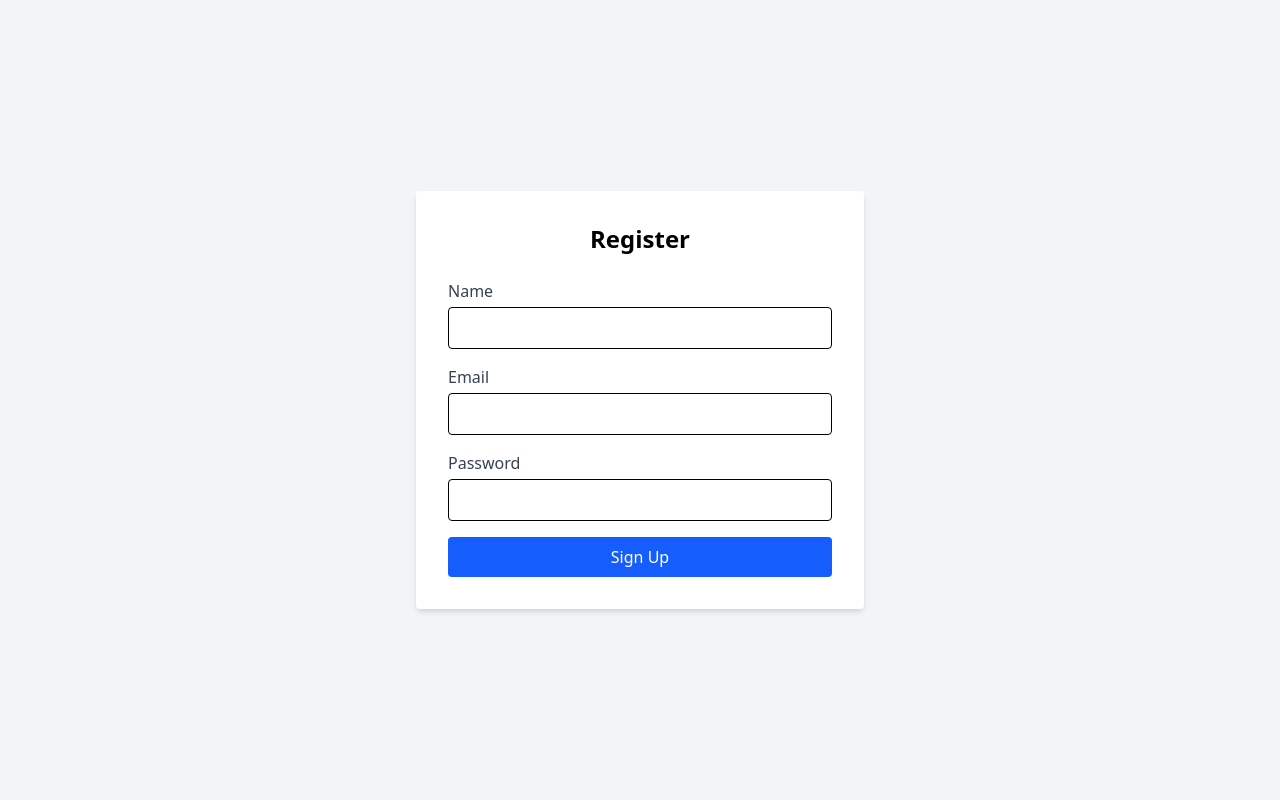
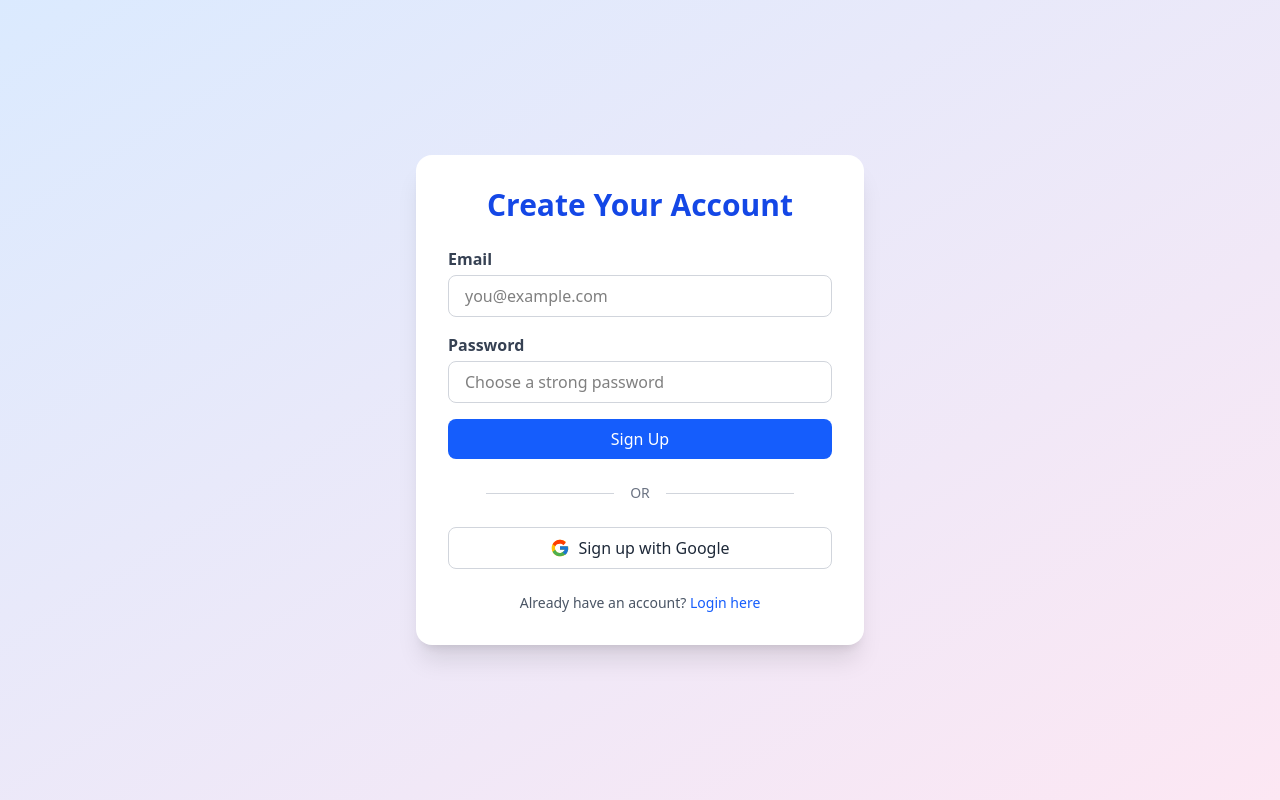
Before and after one commit to Husein8/bosnian-learning-app, a Vue app: page /register in a window 1280 px wide. Built offline with nearby package versions, Linux system fonts and the light colour scheme.

Commit message:
added loging function, rigerstration linked to supabase

```diff
--- a/package.json
+++ b/package.json
@@ -9,6 +9,8 @@
     "preview": "vite preview"
   },
   "dependencies": {
+    "@heroicons/vue": "^2.2.0",
+    "@supabase/supabase-js": "^2.49.10",
     "@tailwindcss/vite": "^4.1.6",
     "bosnian-learning-app": "file:",
     "gsap": "^3.13.0",
--- /dev/null
+++ b/src/supabase/supabase.ts
@@ -0,0 +1,8 @@
+import { createClient } from "@supabase/supabase-js";
+
+// 👇 paste your real values here from Supabase
+const supabaseUrl = "https://wfexcafkgftquannugkq.supabase.co";
+const supabaseKey =
+  "eyJhbGciOiJIUzI1NiIsInR5cCI6IkpXVCJ9.eyJpc3MiOiJzdXBhYmFzZSIsInJlZiI6IndmZXhjYWZrZ2Z0cXVhbm51Z2txIiwicm9sZSI6ImFub24iLCJpYXQiOjE3NDkwNTcxMzQsImV4cCI6MjA2NDYzMzEzNH0.vk3sJjQCSZpYoKbDgA6mpk88l187ZhhFjSLVTNmryAo";
+
+export const supabase = createClient(supabaseUrl, supabaseKey);
--- a/src/views/landing-pages/LoginPage.vue
+++ b/src/views/landing-pages/LoginPage.vue
@@ -1,48 +1,77 @@
 <template>
-  <section class="min-h-screen flex items-center justify-center bg-gray-50 px-6">
-    <div class="max-w-md w-full bg-white p-8 rounded-lg shadow-md">
-      <h2 class="text-3xl font-bold text-center mb-8 text-blue-600">Sign In</h2>
+  <section class="min-h-screen flex items-center justify-center bg-gradient-to-br from-yellow-100 to-blue-100 px-4">
+    <div class="max-w-md w-full bg-white p-8 rounded-2xl shadow-xl space-y-6">
+      <h2 class="text-3xl font-bold text-center text-blue-600">Welcome Back!</h2>
 
-      <form @submit.prevent="handleSubmit" class="space-y-6">
+      <form @submit.prevent="handleSubmit" class="space-y-4">
         <div>
-          <label for="email" class="block mb-2 font-semibold text-gray-700">Email Address</label>
+          <label for="email" class="block mb-1 font-semibold text-gray-700">Email Address</label>
           <input
             v-model="email"
             id="email"
             type="email"
             required
             placeholder="you@example.com"
-            class="w-full px-4 py-2 border rounded-md focus:outline-none focus:ring-2 focus:ring-blue-500"
+            class="w-full px-4 py-2 border border-gray-300 rounded-lg focus:outline-none focus:ring-2 focus:ring-blue-400"
           />
         </div>
 
         <div>
-          <label for="password" class="block mb-2 font-semibold text-gray-700">Password</label>
+          <label for="password" class="block mb-1 font-semibold text-gray-700">Password</label>
           <input
             v-model="password"
             id="password"
             type="password"
             required
-            placeholder="Enter your password"
-            class="w-full px-4 py-2 border rounded-md focus:outline-none focus:ring-2 focus:ring-blue-500"
+            placeholder="Your password"
+            class="w-full px-4 py-2 border border-gray-300 rounded-lg focus:outline-none focus:ring-2 focus:ring-blue-400"
           />
         </div>
 
         <button
           type="submit"
-          class="w-full bg-blue-600 text-white py-2 rounded-md hover:bg-blue-700 transition"
+          class="w-full bg-blue-600 text-white py-2 rounded-lg hover:bg-blue-700 transition flex items-center justify-center gap-2"
+          :disabled="loading"
         >
-          Sign In
+          <svg
+            v-if="loading"
+            class="w-5 h-5 animate-spin"
+            xmlns="http://www.w3.org/2000/svg"
+            fill="none"
+            viewBox="0 0 24 24"
+          >
+            <circle class="opacity-25" cx="12" cy="12" r="10" stroke="currentColor" stroke-width="4"></circle>
+            <path class="opacity-75" fill="currentColor" d="M4 12a8 8 0 018-8v8z"></path>
+          </svg>
+          <span>{{ loading ? 'Signing In...' : 'Sign In' }}</span>
         </button>
       </form>
 
+      <div class="flex items-center justify-center gap-4">
+        <hr class="w-1/3 border-gray-300" />
+        <span class="text-gray-500 text-sm">OR</span>
+        <hr class="w-1/3 border-gray-300" />
+      </div>
 
-      <p class="mt-6 text-center text-gray-600">
+      <button
+        @click="handleGoogleSignIn"
+        class="w-full bg-white border border-gray-300 py-2 rounded-lg hover:bg-gray-50 transition flex items-center justify-center gap-2"
+        :disabled="googleLoading"
+      >
+        <svg xmlns="http://www.w3.org/2000/svg" class="w-5 h-5" viewBox="0 0 48 48">
+          <path fill="#FFC107" d="M43.6 20.5H42V20H24v8h11.3c-1.6 4.6-6 8-11.3 8-6.6 0-12-5.4-12-12s5.4-12 12-12c3.1 0 5.9 1.2 8 3.1l6-6C35.3 6.5 30 4 24 4 12.9 4 4 12.9 4 24s8.9 20 20 20c11 0 20-9 20-20 0-1.3-.1-2.7-.4-3.5z"/>
+          <path fill="#FF3D00" d="M6.3 14.7l6.6 4.8C14.1 16.1 18.7 14 24 14c3.1 0 5.9 1.2 8 3.1l6-6C35.3 6.5 30 4 24 4 16.3 4 9.4 8.3 6.3 14.7z"/>
+          <path fill="#4CAF50" d="M24 44c6 0 11.5-2.5 15.3-6.6l-7.1-5.8C29.6 34.5 27 36 24 36c-5.3 0-9.8-3.4-11.3-8l-6.7 5.2C9.3 39.6 16 44 24 44z"/>
+          <path fill="#1976D2" d="M43.6 20.5H42V20H24v8h11.3c-0.9 2.5-2.7 4.7-5.1 6.2l7.1 5.8c-1.1 1.1 6.3-4.5 6.3-13.5 0-1.3-.1-2.7-.4-3.5z"/>
+        </svg>
+        <span>{{ googleLoading ? 'Connecting...' : 'Sign in with Google' }}</span>
+      </button>
+
+      <p v-if="errorMessage" class="text-center text-red-500 text-sm mt-2">{{ errorMessage }}</p>
+
+      <p class="mt-4 text-center text-sm text-gray-600">
         Don't have an account?
-        <RouterLink to="/register">
-          <a href="/register" class="text-blue-600 hover:underline">Register here</a>
-        </RouterLink>
-
+        <RouterLink to="/register" class="text-blue-600 hover:underline">Register here</RouterLink>
       </p>
     </div>
   </section>
@@ -50,14 +79,49 @@
 
 <script setup lang="ts">
 import { ref } from 'vue'
-import { RouterLink } from 'vue-router';
+import { useRouter, useRoute, RouterLink } from 'vue-router'
+import { supabase } from "../../supabase/supabase"
 
 const email = ref('')
 const password = ref('')
+const loading = ref(false)
+const googleLoading = ref(false)
+const errorMessage = ref('')
 
-function handleSubmit() {
-  // Placeholder for sign-in logic
-  alert(`Signing in with\nEmail: ${email.value}\nPassword: ${password.value}`)
-  // Here you would add your authentication logic
+const router = useRouter()
+const route = useRoute()
+
+async function handleSubmit() {
+  errorMessage.value = ''
+  loading.value = true
+
+  const { error } = await supabase.auth.signInWithPassword({
+    email: email.value,
+    password: password.value,
+  })
+
+  loading.value = false
+
+  if (error) {
+    errorMessage.value = error.message
+  } else {
+    const redirectTo = (route.query.redirect as string) || '/courses'
+    router.push(redirectTo)
+  }
+}
+
+async function handleGoogleSignIn() {
+  googleLoading.value = true
+  errorMessage.value = ''
+
+  const { error } = await supabase.auth.signInWithOAuth({
+    provider: 'google',
+  })
+
+  googleLoading.value = false
+
+  if (error) {
+    errorMessage.value = error.message
+  }
 }
 </script>
--- a/src/views/landing-pages/RegisterPage.vue
+++ b/src/views/landing-pages/RegisterPage.vue
@@ -1,28 +1,124 @@
 <template>
-  <div class="min-h-screen flex items-center justify-center bg-gray-100">
-    <div class="bg-white p-8 rounded shadow-md w-full max-w-md">
-      <h2 class="text-2xl font-bold mb-6 text-center">Register</h2>
-      <form>
-        <div class="mb-4">
-          <label for="name" class="block mb-1 text-gray-700">Name</label>
-          <input id="name" type="text" class="w-full px-4 py-2 border rounded" />
+  <div class="min-h-screen flex items-center justify-center bg-gradient-to-br from-blue-100 to-pink-100 px-4">
+    <div class="bg-white p-8 rounded-2xl shadow-xl w-full max-w-md space-y-6">
+      <h2 class="text-3xl font-bold text-center text-blue-700">Create Your Account</h2>
+
+      <form @submit.prevent="handleRegister" class="space-y-4">
+        <div>
+          <label for="email" class="block mb-1 text-gray-700 font-semibold">Email</label>
+          <input
+            id="email"
+            v-model="email"
+            type="email"
+            placeholder="you@example.com"
+            required
+            class="w-full px-4 py-2 border border-gray-300 rounded-lg focus:outline-none focus:ring-2 focus:ring-blue-400"
+          />
         </div>
-        <div class="mb-4">
-          <label for="email" class="block mb-1 text-gray-700">Email</label>
-          <input id="email" type="email" class="w-full px-4 py-2 border rounded" />
+
+        <div>
+          <label for="password" class="block mb-1 text-gray-700 font-semibold">Password</label>
+          <input
+            id="password"
+            v-model="password"
+            type="password"
+            placeholder="Choose a strong password"
+            required
+            class="w-full px-4 py-2 border border-gray-300 rounded-lg focus:outline-none focus:ring-2 focus:ring-blue-400"
+          />
         </div>
-        <div class="mb-4">
-          <label for="password" class="block mb-1 text-gray-700">Password</label>
-          <input id="password" type="password" class="w-full px-4 py-2 border rounded" />
-        </div>
-        <button type="submit" class="w-full bg-blue-600 text-white py-2 rounded hover:bg-blue-700">
-          Sign Up
+
+        <button
+          type="submit"
+          class="w-full bg-blue-600 text-white py-2 rounded-lg hover:bg-blue-700 transition flex items-center justify-center gap-2"
+          :disabled="loading"
+        >
+          <svg
+            v-if="loading && !googleLoading"
+            class="w-5 h-5 animate-spin"
+            xmlns="http://www.w3.org/2000/svg"
+            fill="none"
+            viewBox="0 0 24 24"
+          >
+            <circle class="opacity-25" cx="12" cy="12" r="10" stroke="currentColor" stroke-width="4"></circle>
+            <path class="opacity-75" fill="currentColor" d="M4 12a8 8 0 018-8v8z"></path>
+          </svg>
+          <span>{{ loading && !googleLoading ? 'Signing Up...' : 'Sign Up' }}</span>
         </button>
       </form>
+
+      <div class="flex items-center justify-center gap-4">
+        <hr class="w-1/3 border-gray-300" />
+        <span class="text-gray-500 text-sm">OR</span>
+        <hr class="w-1/3 border-gray-300" />
+      </div>
+
+      <button
+        @click="handleGoogleSignUp"
+        class="w-full bg-white text-gray-800 border border-gray-300 py-2 rounded-lg hover:bg-gray-50 transition flex items-center justify-center gap-2"
+        :disabled="googleLoading"
+      >
+        <svg xmlns="http://www.w3.org/2000/svg" class="w-5 h-5" viewBox="0 0 48 48">
+          <path fill="#FFC107" d="M43.6 20.5H42V20H24v8h11.3c-1.6 4.6-6 8-11.3 8-6.6 0-12-5.4-12-12s5.4-12 12-12c3.1 0 5.9 1.2 8 3.1l6-6C35.3 6.5 30 4 24 4 12.9 4 4 12.9 4 24s8.9 20 20 20c11 0 20-9 20-20 0-1.3-.1-2.7-.4-3.5z"/>
+          <path fill="#FF3D00" d="M6.3 14.7l6.6 4.8C14.1 16.1 18.7 14 24 14c3.1 0 5.9 1.2 8 3.1l6-6C35.3 6.5 30 4 24 4 16.3 4 9.4 8.3 6.3 14.7z"/>
+          <path fill="#4CAF50" d="M24 44c6 0 11.5-2.5 15.3-6.6l-7.1-5.8C29.6 34.5 27 36 24 36c-5.3 0-9.8-3.4-11.3-8l-6.7 5.2C9.3 39.6 16 44 24 44z"/>
+          <path fill="#1976D2" d="M43.6 20.5H42V20H24v8h11.3c-0.9 2.5-2.7 4.7-5.1 6.2l7.1 5.8c-1.1 1.1 6.3-4.5 6.3-13.5 0-1.3-.1-2.7-.4-3.5z"/>
+        </svg>
+        <span>{{ googleLoading ? 'Connecting...' : 'Sign up with Google' }}</span>
+      </button>
+
+      <p class="text-center text-gray-600 text-sm mt-4">
+        Already have an account?
+        <RouterLink to="/login" class="text-blue-600 hover:underline">Login here</RouterLink>
+      </p>
+
+      <p v-if="errorMsg" class="text-red-500 text-center mt-2 text-sm">{{ errorMsg }}</p>
     </div>
   </div>
 </template>
 
 <script setup lang="ts">
-// Form handling logic can be added here later
+import { ref } from 'vue'
+import { useRouter } from 'vue-router'
+import { supabase } from "../../supabase/supabase"
+
+const router = useRouter()
+const email = ref('')
+const password = ref('')
+const loading = ref(false)
+const googleLoading = ref(false)
+const errorMsg = ref('')
+
+const handleRegister = async () => {
+  loading.value = true
+  errorMsg.value = ''
+
+  const { error } = await supabase.auth.signUp({
+    email: email.value,
+    password: password.value,
+  })
+
+  loading.value = false
+
+  if (error) {
+    errorMsg.value = error.message
+  } else {
+    router.push('/courses')
+  }
+}
+
+const handleGoogleSignUp = async () => {
+  googleLoading.value = true
+  errorMsg.value = ''
+
+  const { error } = await supabase.auth.signInWithOAuth({
+    provider: 'google',
+  })
+
+  googleLoading.value = false
+
+  if (error) {
+    errorMsg.value = error.message
+  }
+}
 </script>
```
Also changed, not shown: src/router/index.ts (+46 -8 lines), 1 other file (tests, documents, lock files or other folders).
